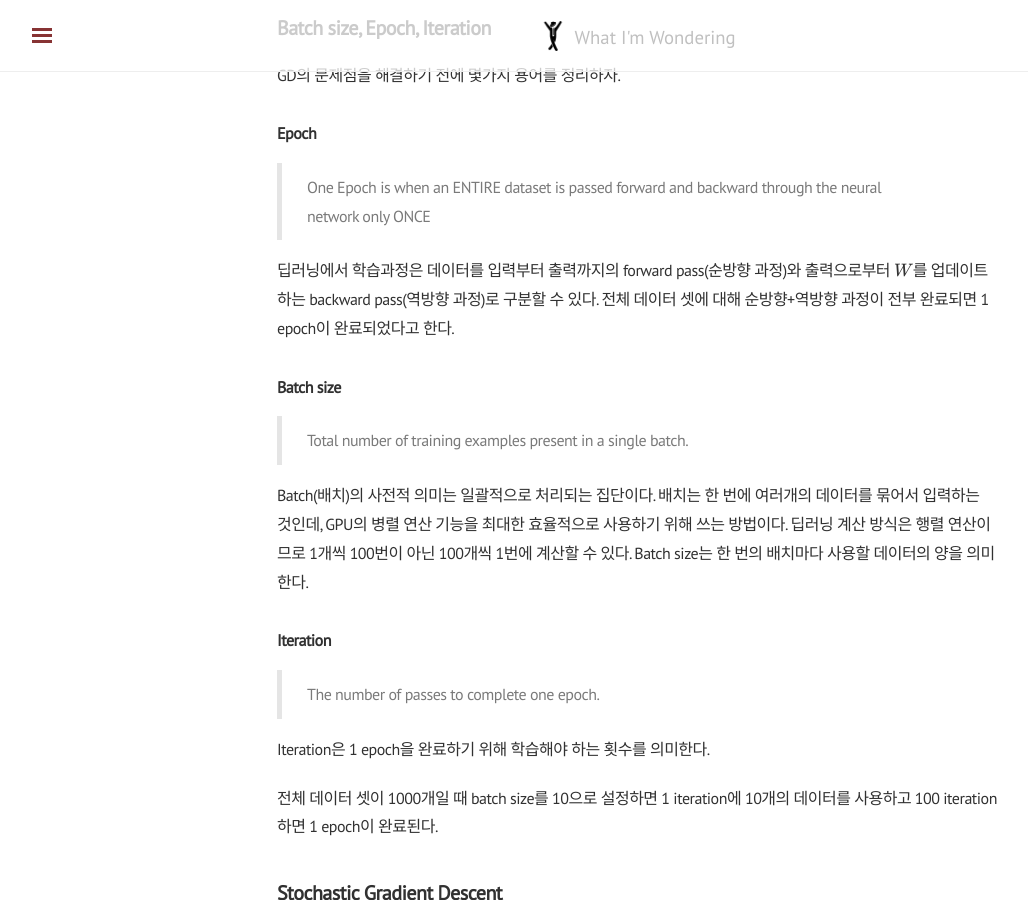
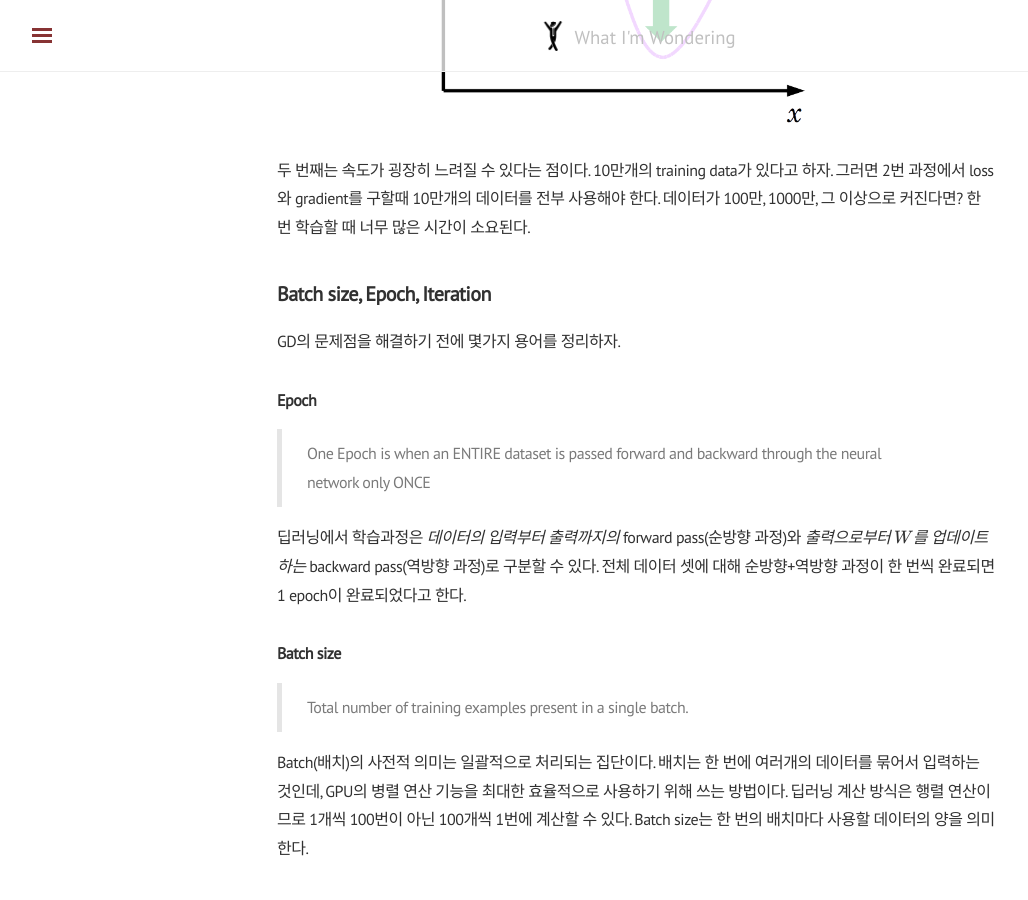
Before and after one commit to shanny924/shanny924.github.io, a Jekyll site: the page built from _posts/2020-01-25-cs231n-3rd.md, in a window 1280 px wide and 900 px high, scrolled down 7881 px. Shown: the whole window, without its empty margins (3-1031 px from the left). Built offline with Jekyll 4.4.1, drawn with Linux system fonts in a browser that asks for light colours; nearby versions of some CDN libraries; formulas are drawn with MathJax 3; some of the changed text lies outside the part shown.

Commit message:
오타 수정

```diff
--- a/_posts/2020-01-25-cs231n-3rd.md
+++ b/_posts/2020-01-25-cs231n-3rd.md
@@ -37,7 +37,7 @@
 $$loss = \frac{1}{N} \sum_i \sum_{j \neq y_i} max(0, s_j-s_{y_i}+1)$$ 위의 그림처럼 생겼기 때문에 hinge loss라고도 한다. 예시를 통해 어떻게 계산하는지 살펴보자.
 
 <p align="center">
-  <img width="450" src="/public/images/cs231n_3_ex.png")
+  <img width="450" src="/public/images/cs231n_3_ex.png">
 </p>
 
 CIFAR-10 training data의 일부인데, 10개의 클래스는 너무 많으니 3개만 살펴보자. 첫번째 사진의 정답 label은 고양이이다. 따라서 고양이 클래스를 제외한 나머지 클래스의 $s_j$와 $s_{cat}$로 계산한다. 즉, 첫번째 이미지의 loss는 $max(0, 5.1-3.2+1) + max(0, -1.7-3.2+1)=2.9$이다. 이런식으로 나머지 이미지들의 loss를 계산해보면, 각각 0과 12.9가 되겠다.
@@ -195,7 +195,7 @@
 
 > One Epoch is when an ENTIRE dataset is passed forward and backward through the neural network only ONCE
 
-딥러닝에서 학습과정은 데이터를 입력부터 출력까지의 forward pass(순방향 과정)와 출력으로부터 $W$를 업데이트하는 backward pass(역방향 과정)로 구분할 수 있다. 전체 데이터 셋에 대해 순방향+역방향 과정이 전부 완료되면 1 epoch이 완료되었다고 한다.
+딥러닝에서 학습과정은 *데이터의 입력부터 출력까지의* forward pass(순방향 과정)와 *출력으로부터 $W$를 업데이트하는* backward pass(역방향 과정)로 구분할 수 있다. 전체 데이터 셋에 대해 순방향+역방향 과정이 한 번씩 완료되면 1 epoch이 완료되었다고 한다.
 
 ### Batch size
 
```
